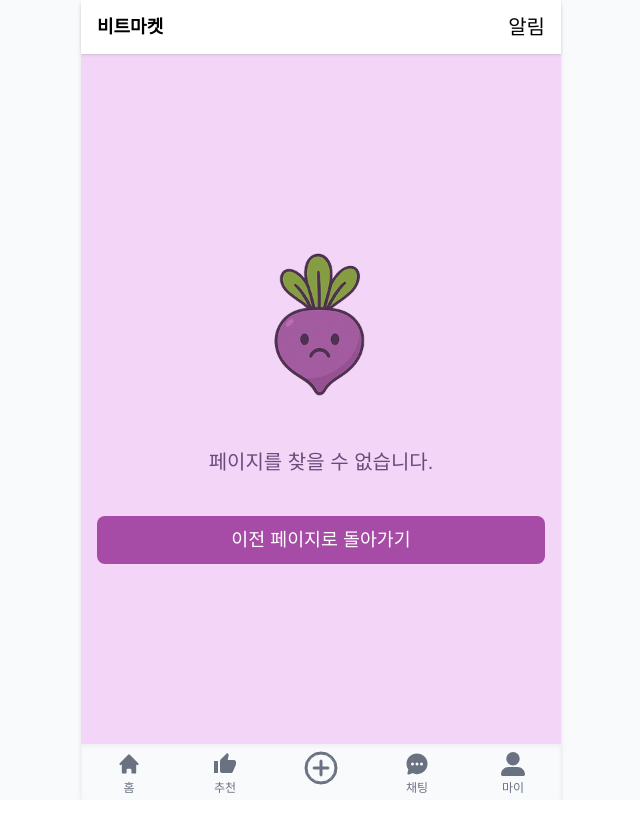
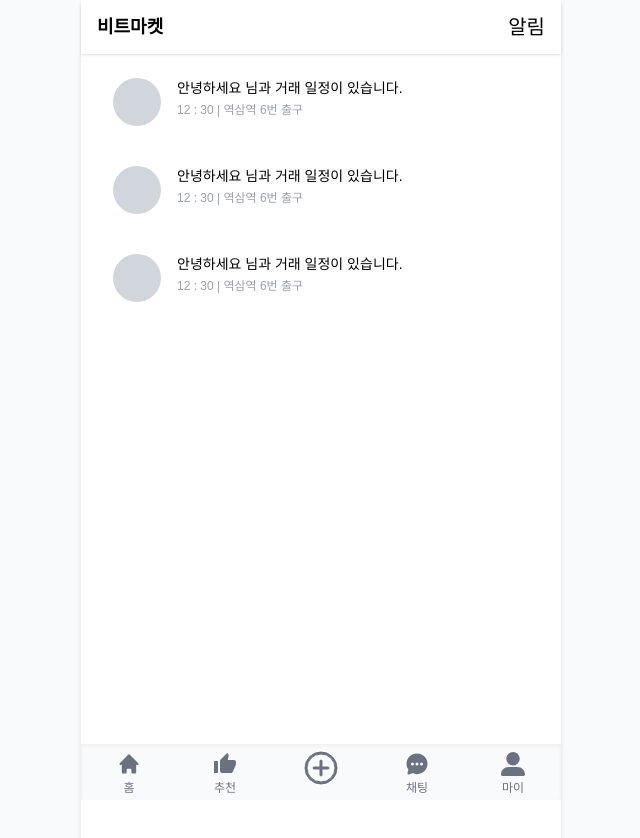
Before and after one commit to chjcode/BeetMarket, a React (Vite) app in the folder fe/: page /alarm in a window 1280 px wide. Shown: the top 838 px of the page, without its empty margins (319-959 px from the left). Before the commit the page ends 800 px from the top, so only its background shows below. Built offline with nearby package versions, Linux system fonts and the light colour scheme.

Commit message:
Feat: 알람페이지 개발

```diff
--- a/fe/src/app/routes.tsx
+++ b/fe/src/app/routes.tsx
@@ -6,6 +6,7 @@ import MyPage from "@/pages/MyPage";
 import PickPage from "@/pages/PickPage";
 import ChatsPage from "@/pages/ChattingPage";
 import NotFoundPage from "@/pages/UtilPage/NotFoundPage";
+import AlarmPage from "@/pages/UtilPage/AlarmPage";
 export const routes: RouteObject[] = [
   {
     path: "/",
@@ -17,6 +18,7 @@ export const routes: RouteObject[] = [
       { path: "chatting", element: <ChatsPage /> },
       { path: "mypage", element: <MyPage /> },
       { path: "*", element: <NotFoundPage /> },
+      { path: "alarm", element: <AlarmPage /> },
     ],
   },
 ];
--- /dev/null
+++ b/fe/src/pages/UtilPage/AlarmPage.tsx
@@ -0,0 +1,39 @@
+import React from "react";
+
+const alarms = [
+  {
+    id: 1,
+    message: "안녕하세요 님과 거래 일정이 있습니다.",
+    detail: "12 : 30 | 역삼역 6번 출구",
+  },
+  {
+    id: 2,
+    message: "안녕하세요 님과 거래 일정이 있습니다.",
+    detail: "12 : 30 | 역삼역 6번 출구",
+  },
+  {
+    id: 3,
+    message: "안녕하세요 님과 거래 일정이 있습니다.",
+    detail: "12 : 30 | 역삼역 6번 출구",
+  },
+];
+
+const AlarmPage = () => {
+  return (
+    <div className="bg-white min-h-screen px-4 pt-2 pb-4">
+      <ul className="flex flex-col gap-y-10">
+        {alarms.map((alarm) => (
+          <li key={alarm.id} className="flex items-start">
+            <div className="w-12 h-12 rounded-full bg-gray-300 flex-shrink-0 mr-4" />
+            <div>
+              <div className="font-medium text-sm mb-1">{alarm.message}</div>
+              <div className="text-xs text-gray-400">{alarm.detail}</div>
+            </div>
+          </li>
+        ))}
+      </ul>
+    </div>
+  );
+};
+
+export default AlarmPage;
```
